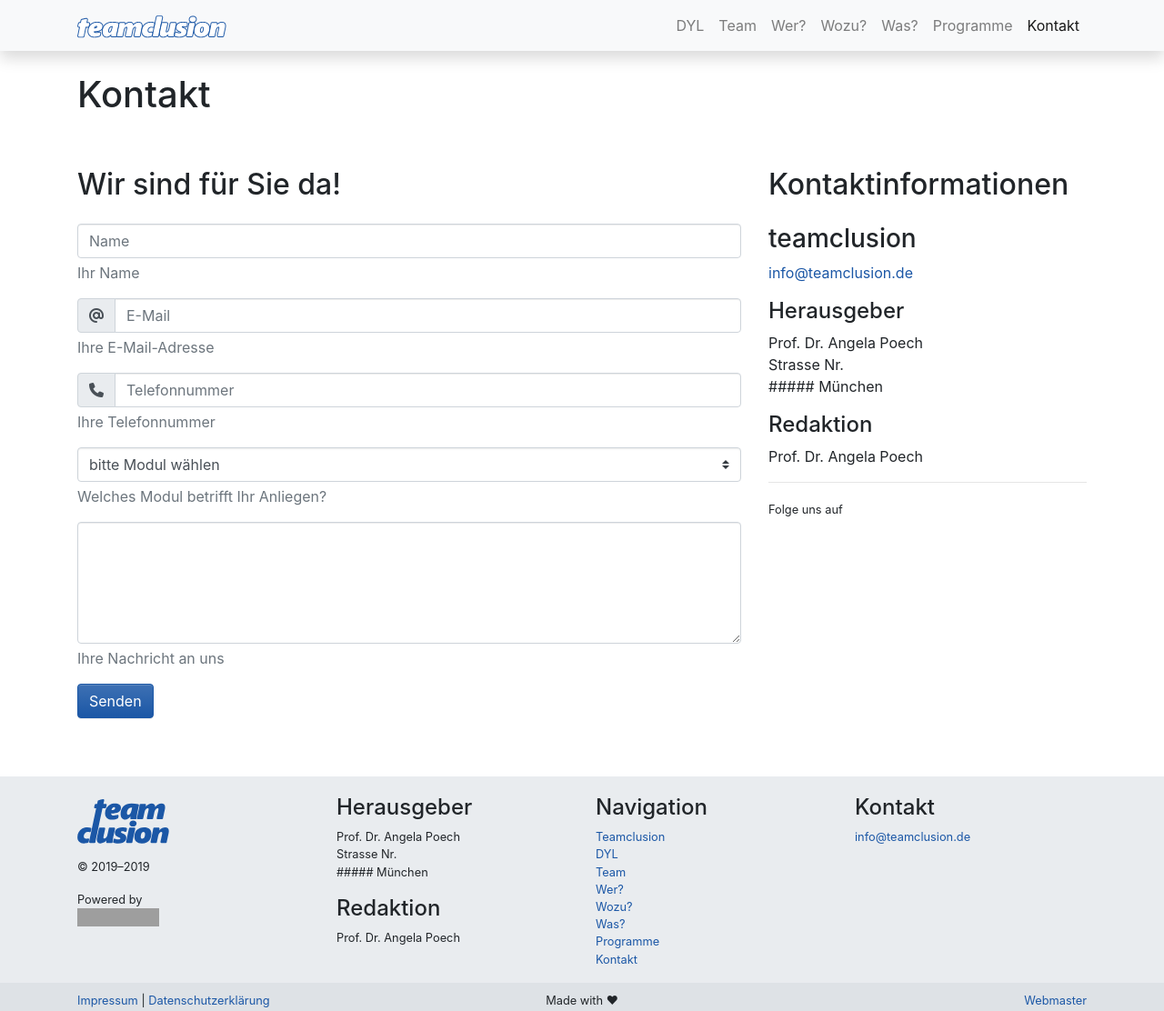
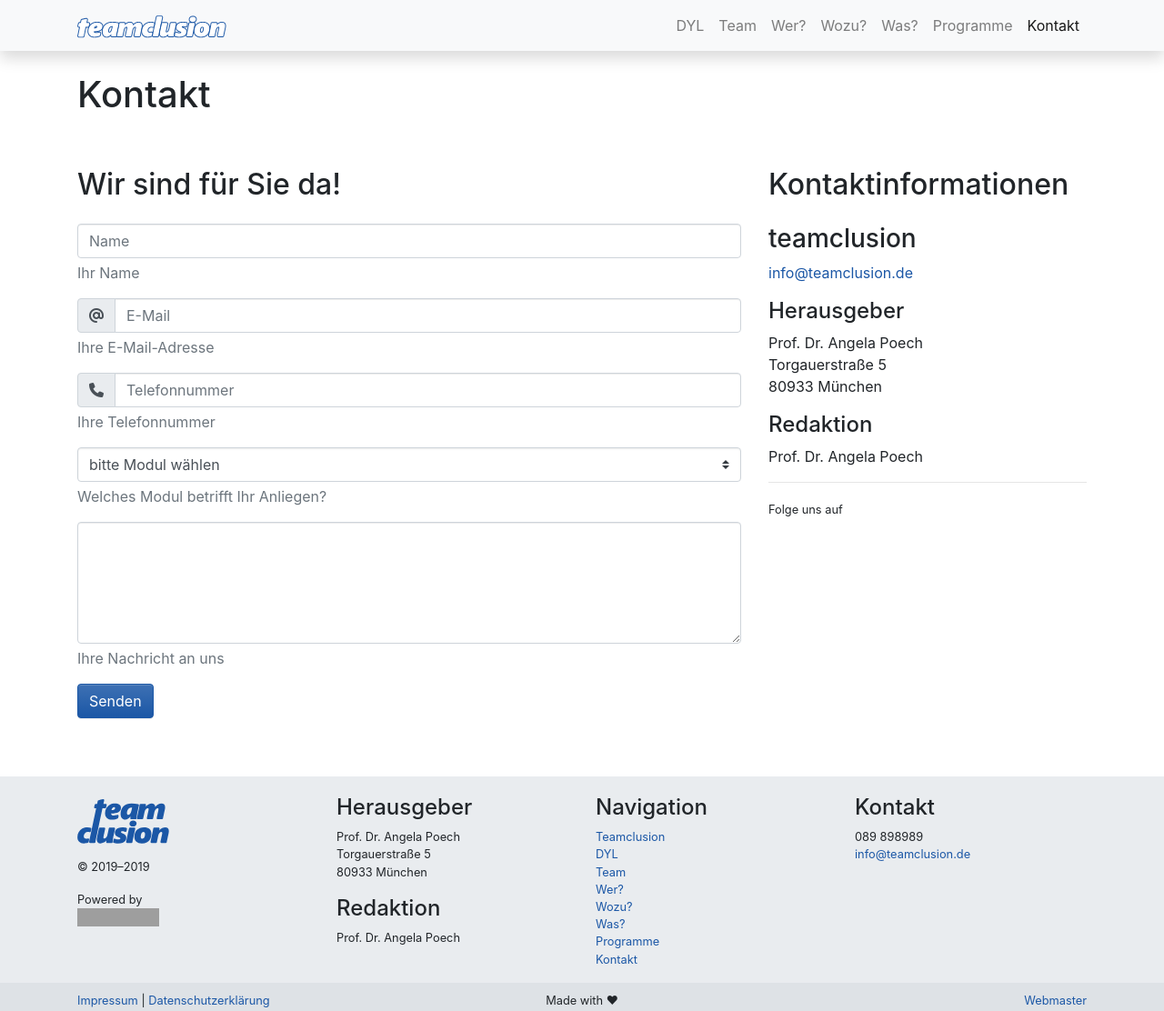
Before and after one commit to teamclusion/website, a Jekyll site: the page built from kontakt.html, in a window 1280 px wide and 1112 px high. Shown: the whole window at 91% size. Built offline with Jekyll 4.4.1, drawn with Linux system fonts in a browser that asks for light colours; nearby versions of some CDN libraries; grey boxes are pictures that could not be loaded.

Commit message:
Telefonnummer für Test hinzugefügt.

```diff
--- a/_config.yml
+++ b/_config.yml
@@ -20,7 +20,7 @@ hashtag: teamclusion
 dyl: <span class="text-secondary font-weight-bold font-italic">Design Your Life! </span>
 date: 2020-03-28
 email: info@teamclusion.de
-phone:
+phone: 089 898989
 opening_hours: Keine Öffnungszeiten
 description: >- # this means to ignore newlines until "baseurl:"
   Du bist der Meister Deines Lebens!
@@ -28,8 +28,8 @@ author: Prof. Dr. Angela Poech
 editorial: Prof. Dr. Angela Poech
 publisher: |
   Prof. Dr. Angela Poech<br>
-  Strasse Nr.<br>
-  ##### München
+  Torgauerstraße 5<br>
+  80933 München
 president:
 baseurl: "" # the subpath of your site, e.g. /blog
 # url: "" # the base hostname & protocol for your site, e.g. http://example.com
```
